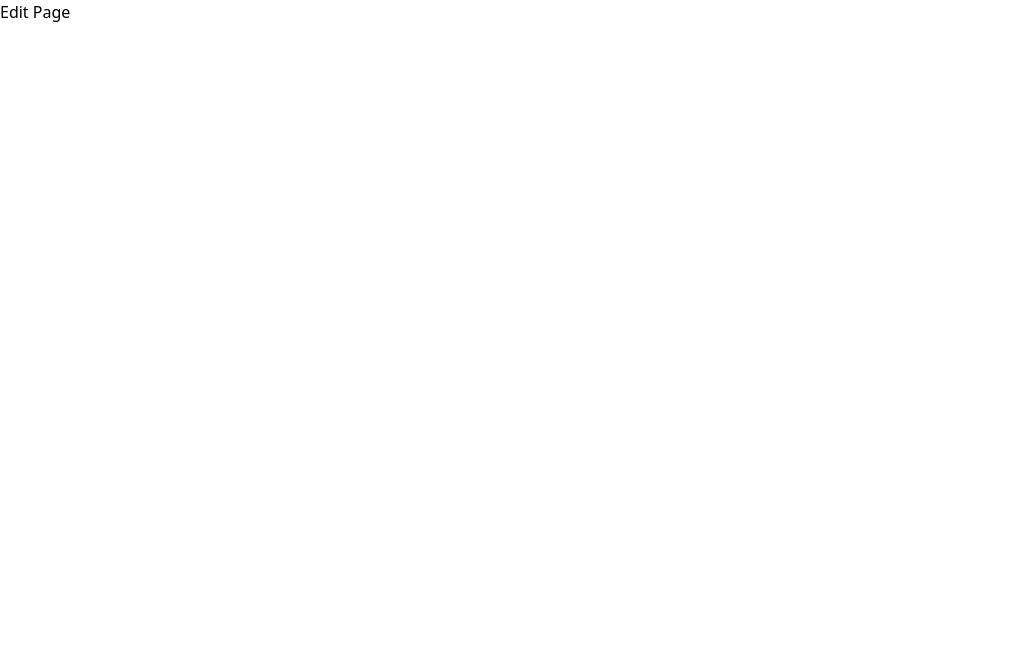
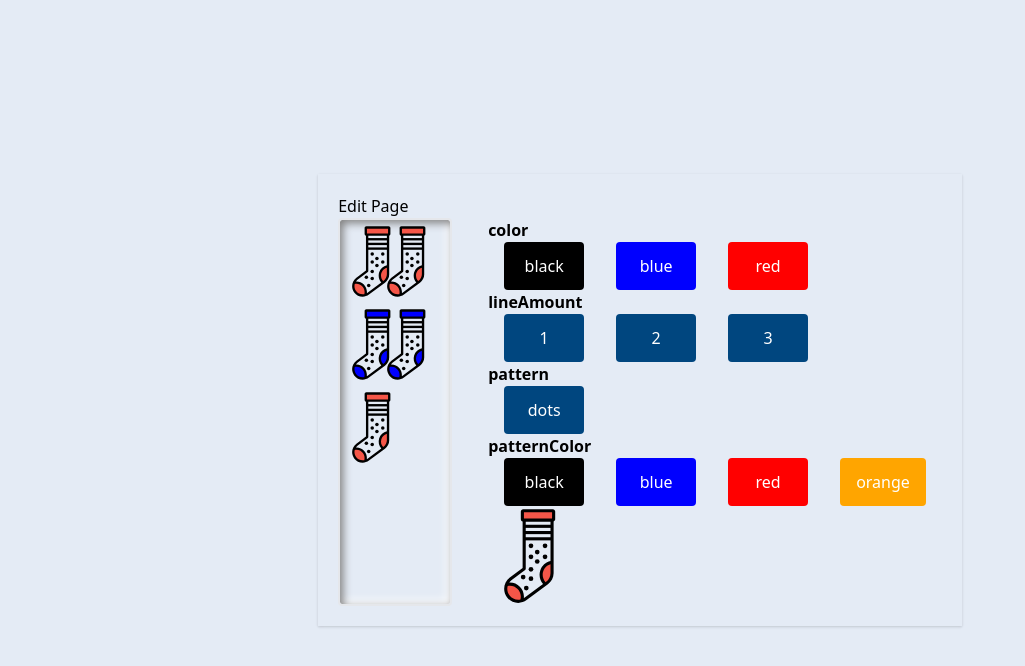
Before and after one commit to mbezard/se-program-socks-pairing, a React (Create React App) app: page /socks-collection-edit in a window 1280 px wide. Shown: the top 666 px of the page, without its empty margins (0-1025 px from the left). Built offline with nearby package versions, Linux system fonts and the light colour scheme.

Commit message:
edit sock (updating)

```diff
--- a/src/components/pages/SocksEditPage.js
+++ b/src/components/pages/SocksEditPage.js
@@ -1,7 +1,70 @@
-import React from "react";
+import React, {useState} from "react";
+import SockCollectionComponent from "../components/SockCollectionComponent";
+import Sock, {paramDict} from "../utils/algo/class/Sock";
+import {useSelector} from "react-redux";
+import {sockCollectionSelector} from "../utils/store/SockCollection/SockCollectionSelector";
 
 export default function SocksEditPage() {
+    const [newSock, setNewSock] = useState(new Sock())
+    const socks = useSelector(sockCollectionSelector)
+    console.log("updaete")
+    const handleButtonClick = (param, value) => {
+        // console.log("edit", param, value)
+        setNewSock(prevState => {
+            prevState.param[param] = value
+            console.log(prevState, "change:", )
+            return {...prevState}
+        })
+    }
+
     return <>
-        <div>Edit Page</div>
+        <div className={"h-screen flex content-center bg-greyLight-1"}>
+            <div className={"m-auto shadow flex flex-col content-center p-5"}>
+
+                <div>Edit Page</div>
+                <div className={"flex flex-inline"}>
+                    <SockCollectionComponent socks={socks}/>
+                    <div className={"mx-4 h-3/4 bg-black w-1"}/>
+                    <div className={"flex flex-col"}>
+                        <div>
+                            {
+                                Object.keys(paramDict).map((param, i) => (
+                                    <div key={i}>
+                                        <div className={"font-bold"}>{param}</div>
+                                        {param.toLowerCase().includes("color") ?
+                                            <div>
+                                                {paramDict[param].map((v, j) => (
+                                                    <button className={"button-primay mx-4"}
+                                                            style={{backgroundColor: v, minWidth: "5em"}}
+                                                            onClick={() => handleButtonClick(param, v)}
+                                                            key={j}>
+                                                        {v}
+                                                    </button>
+                                                ))}
+                                            </div>
+                                            :
+                                            <div>
+                                                {paramDict[param].map((v, j) => (
+                                                    <button className={"button-primay mx-4"}
+                                                            style={{minWidth: "5em"}}
+                                                            onClick={() => handleButtonClick(param, v)}
+                                                            key={j}>
+                                                        {v}
+                                                    </button>
+                                                ))}
+                                            </div>
+                                        }
+                                    </div>
+                                ))
+                            }
+                        </div>
+
+                        <div>
+                            {newSock.getComponent()}
+                        </div>
+                    </div>
+                </div>
+            </div>
+        </div>
     </>
 }
```
